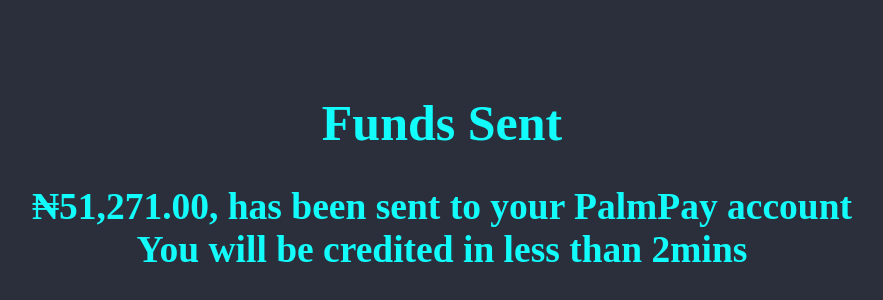
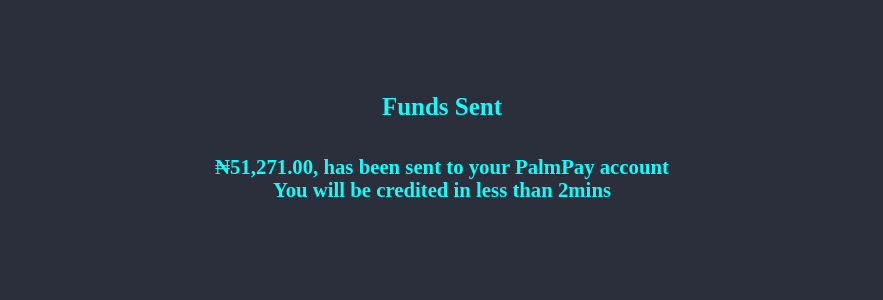
Before and after one commit to allappsworks/litepayadmin1, a plain HTML site: page success.html in a window 1280 px wide. Shown: the part 172-472 px from the top of the page, without its empty margins (198-1081 px from the left). Drawn offline with Linux system fonts and the light colour scheme.

Commit message:
Update success.html

```diff
--- a/success.html
+++ b/success.html
@@ -13,7 +13,7 @@
 <body>
 <br><br><br><br><br><br><br>
 <center>
-<h1>Funds Sent</h1>
-<h2>₦51,271.00, has been sent to your PalmPay account
+<h4>Funds Sent</h4>
+<h5>₦51,271.00, has been sent to your PalmPay account
 <br>
 You will be credited in less than 2mins</h2>
```
